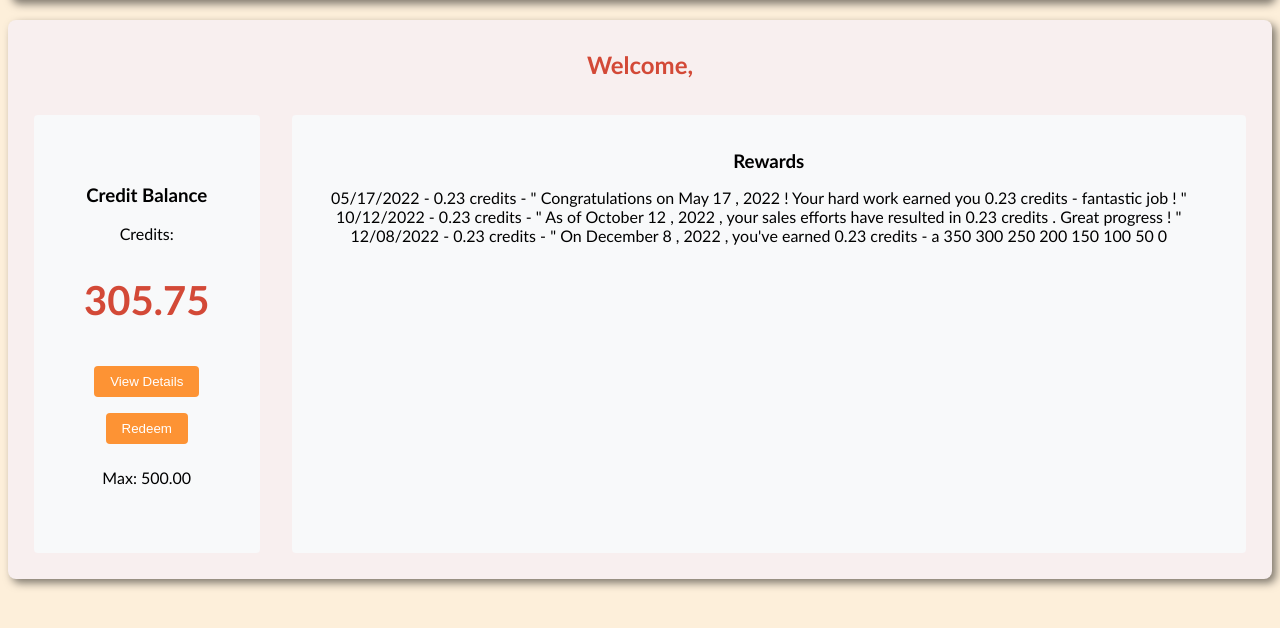
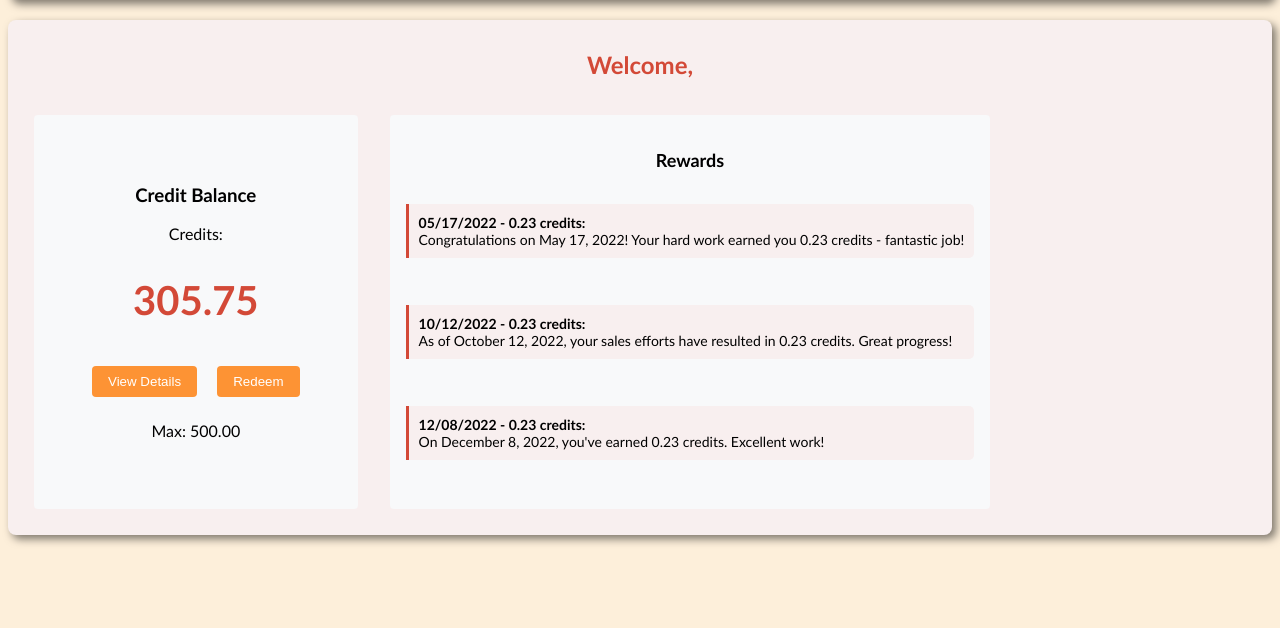
Before and after one commit to BryzMcln/HRM-Feature, a PHP site: page /dashboard.html in a window 1280 px wide. Shown: the part 122-750 px from the top of the page. Run offline with PHP 8.4, Linux system fonts and the light colour scheme.

Commit message:
di ko na alam

```diff
--- a/dashboard.html
+++ b/dashboard.html
@@ -5,7 +5,7 @@
     <meta charset="UTF-8" />
     <meta name="viewport" content="width=device-width, initial-scale=1.0" />
     <link rel="stylesheet" href="home_style.css" />
-    <title>Profile</title>
+    <title>OneFamilyHR - Home</title>
     <script>
         history.pushState(null, null, document.URL);
         window.addEventListener('popstate', function () {
@@ -47,23 +47,26 @@
             <section class="rewards">
                 <h3>Rewards</h3>
                 <ul>
-                    <li>05/17/2022 - 0.23 credits - " Congratulations on May 17 , 2022 ! Your hard work earned you 0.23
-                        credits
-                        - fantastic job ! " </li>
-                    <li>10/12/2022 - 0.23 credits - " As of October 12 , 2022 , your sales efforts have resulted in 0.23
-                        credits
-                        . Great progress ! " </li>
-                    <li>12/08/2022 - 0.23 credits - " On December 8 , 2022 , you've earned 0.23 credits - a 350 300 250
-                        200
-                        150
-                        100 50 0</li>
+                    <li>
+                        <p><strong>05/17/2022 - 0.23 credits:</strong>
+                            <br>Congratulations on May 17, 2022! Your hard work earned you 0.23 credits - fantastic job!
+                        </p>
+                    </li>
+                    <li>
+                        <p><strong>10/12/2022 - 0.23 credits:</strong>
+                            <br>As of October 12, 2022, your sales efforts have resulted in 0.23 credits. Great
+                            progress!
+                        </p>
+                    </li>
+                    <li>
+                        <p><strong>12/08/2022 - 0.23 credits:</strong>
+                            <br>On December 8, 2022, you've earned 0.23 credits. Excellent work!
+                        </p>
+                    </li>
                 </ul>
             </section>
         </div>
-
-
     </div>
-
 </body>
 
 </html>
--- a/home_style.css
+++ b/home_style.css
@@ -86,14 +86,6 @@ h2 {
 
 .collection {
     display: flex;
-    justify-content: center;
-}
-
-.rewards {
-    margin: 1rem;
-    padding: 1rem;
-    background-color: #f8f9fa;
-    border-radius: 0.25rem;
 }
 
 .credit-balance {
@@ -118,15 +110,34 @@ h2 {
     cursor: pointer;
 }
 
+.rewards {
+    margin: 1rem;
+    padding: 1rem;
+    background-color: #f8f9fa;
+    border-radius: 0.25rem;
+}
+
 .rewards h3 {
-    margin-bottom: 1rem;
+    margin-bottom: 0;
+    font-size: 18px;
 }
 
 .rewards ul {
     list-style-type: none;
     padding: 0;
+    text-align: left;
 }
 
 .rewards li {
-    margin-bottom: 0.5rem;
+    margin-bottom: 0.25rem;
+    padding-left: 0.5rem;
 }
+
+.rewards li p {
+    font-size: 14px;
+    border-left: 3px solid #D34937;
+    padding: 10px;
+    background-color: #F8EFEF;
+    border-top-right-radius: 5px;
+    border-bottom-right-radius: 5px;
+}
```
